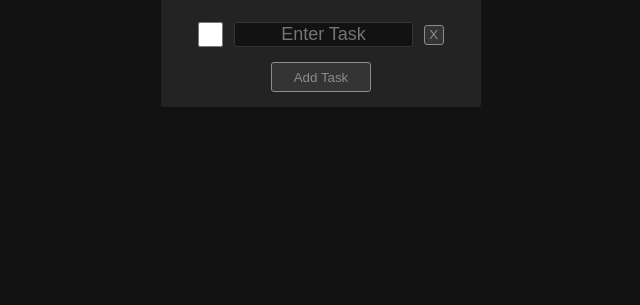
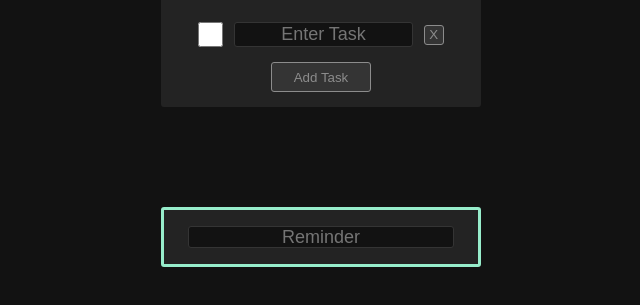
Before and after one commit to ParkerShelton/Reminder, a React app in the folder reminder/: page / in a window 1280 px wide. Shown: the part 195-500 px from the top of the page, without its empty margins (319-959 px from the left). Built offline with nearby package versions, Linux system fonts and the light colour scheme.

Commit message:
Finished reminders and updated README

```diff
--- a/reminder/src/app/App.js
+++ b/reminder/src/app/App.js
@@ -1,6 +1,7 @@
 import React, { Component } from 'react';
 import TodoList from './components/todoList/TodoList';
 import RecipeList from './components/recipeList/RecipeList';
+import Reminder from './components/reminder/Reminder';
 import './App.css';
 
 class App extends Component {
@@ -19,6 +20,7 @@ class App extends Component {
     return (
       <div className="App">
         <TodoList />
+        <Reminder />
         {/* <RecipeList /> */}
       </div>
     );
--- /dev/null
+++ b/reminder/src/app/components/reminder/Reminder.js
@@ -0,0 +1,36 @@
+import React, { Component } from 'react';
+import './Reminder.css';
+
+class Reminder extends Component {
+  constructor(props) {
+    super(props);
+
+    this.state = {
+      reminder: ""
+    }
+  }
+
+  handleChange(event) {
+    let reminder = this.state.reminder;
+
+    reminder = event.target.value;
+
+    this.setState({
+      reminder
+    });
+
+  }
+
+
+  render() {
+
+    return (
+      <div className="Reminder">
+        <input className="reminderInput" placeholder="Reminder" value={this.state.reminder} onChange={(e) => {this.handleChange(e)}} />
+        {console.log(this.state.reminder)}
+      </div>
+    );
+  }
+}
+
+export default Reminder;
--- /dev/null
+++ b/reminder/src/app/components/reminder/Reminder.scss
@@ -0,0 +1,29 @@
+@import '../../../global.scss';
+
+
+.Reminder {
+  display: flex;
+  width: 25%;
+  height: 60px;
+  margin: auto;
+  margin-top: 100px;
+  background-color: $darkGrey;
+  border-radius: 3px;
+  border: 3px solid $paleGreen;
+
+  .reminderInput {
+    margin: auto;
+    width: 85%;
+    height: 40%;
+    color: #dddddd;
+    background-color: $black;
+    border: 1px solid $lightGrey;
+    border-radius: 3px;
+    text-align: center;
+    font-size: 18px;
+
+    ::placeholder {
+      color: $lighterGrey;
+    }
+  }
+}
--- a/reminder/src/global.scss
+++ b/reminder/src/global.scss
@@ -34,3 +34,4 @@ img {
   $lightGrey: #343434;
   $lighterGrey: #8c8c8c;
   $white: #ffffff;
+  $paleGreen: #97edcb;
```
Also changed, not shown: README.md, reminder/src/app/components/reminder/Reminder.css (added).
